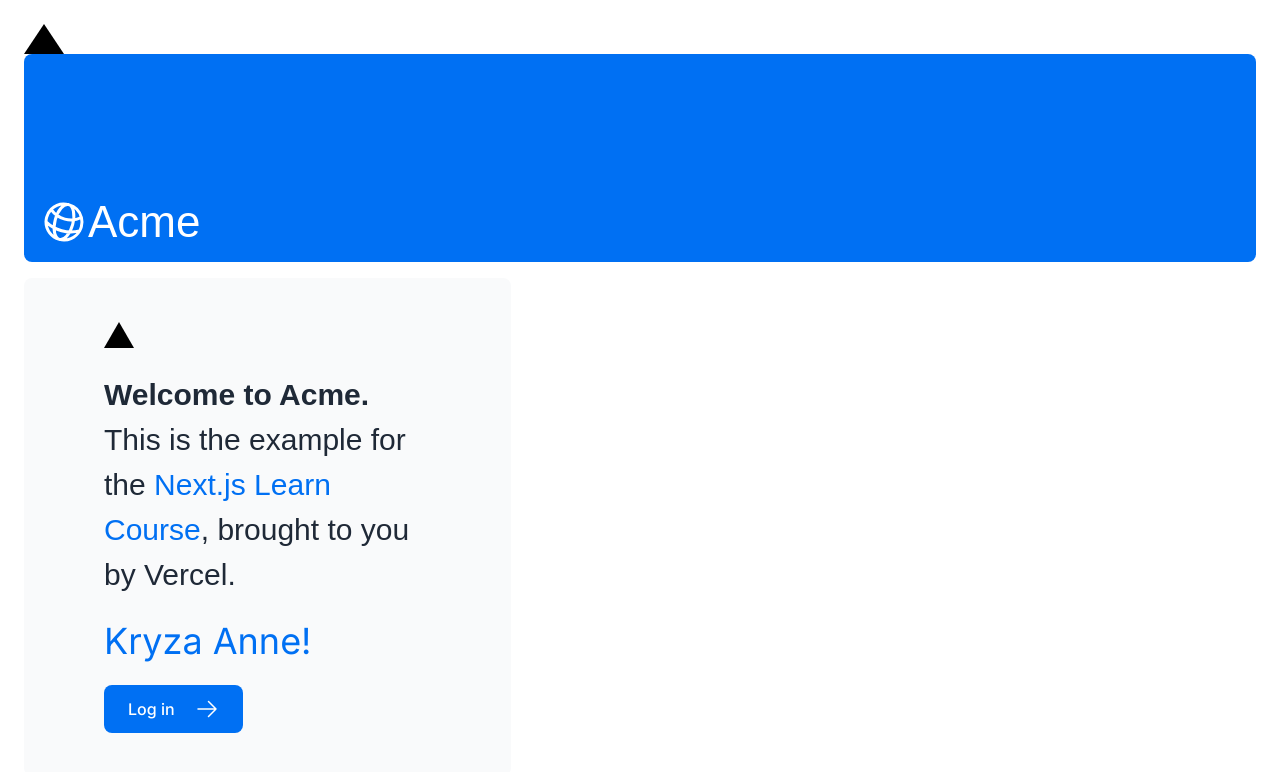
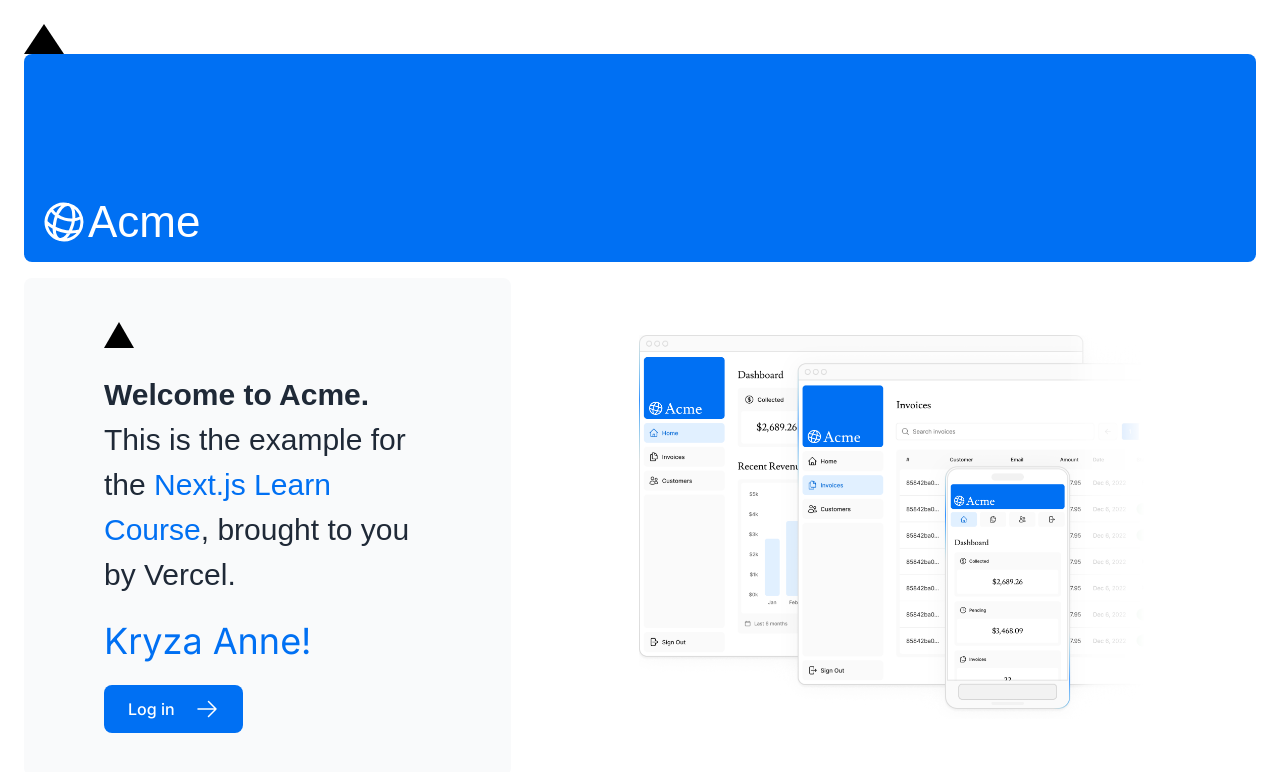
Before and after one commit to kyzacultura/nextjs-dashboard, a Next.js app: page / in a window 1280 px wide. Shown: the top 772 px of the page. Built offline with nearby package versions, Linux system fonts and the light colour scheme; a web font is replaced by a local one.

Commit message:
added image

```diff
--- a/app/page.tsx
+++ b/app/page.tsx
@@ -3,6 +3,7 @@
 import Link from 'next/link';
 import styles from '@/app/ui/home.module.css';
 import { lusitana } from '@/app/ui/fonts';
+import Image from 'next/image';
 
 
 export default function Page() {
@@ -36,7 +37,20 @@
           </Link>
         </div>
         <div className="flex items-center justify-center p-6 md:w-3/5 md:px-28 md:py-12">
-          {/* Add Hero Images Here */}
+           <Image
+        src="/hero-desktop.png"
+        width={1000}
+        height={760}
+        className="hidden md:block"
+        alt="Screenshots of the dashboard project showing desktop version"
+      />
+       <Image
+        src="/hero-mobile.png"
+        width={560}
+        height={620}
+        className="block md:hidden"
+        alt="Screenshot of the dashboard project showing mobile version"
+      />
         </div>
       </div>
     </main>
```
